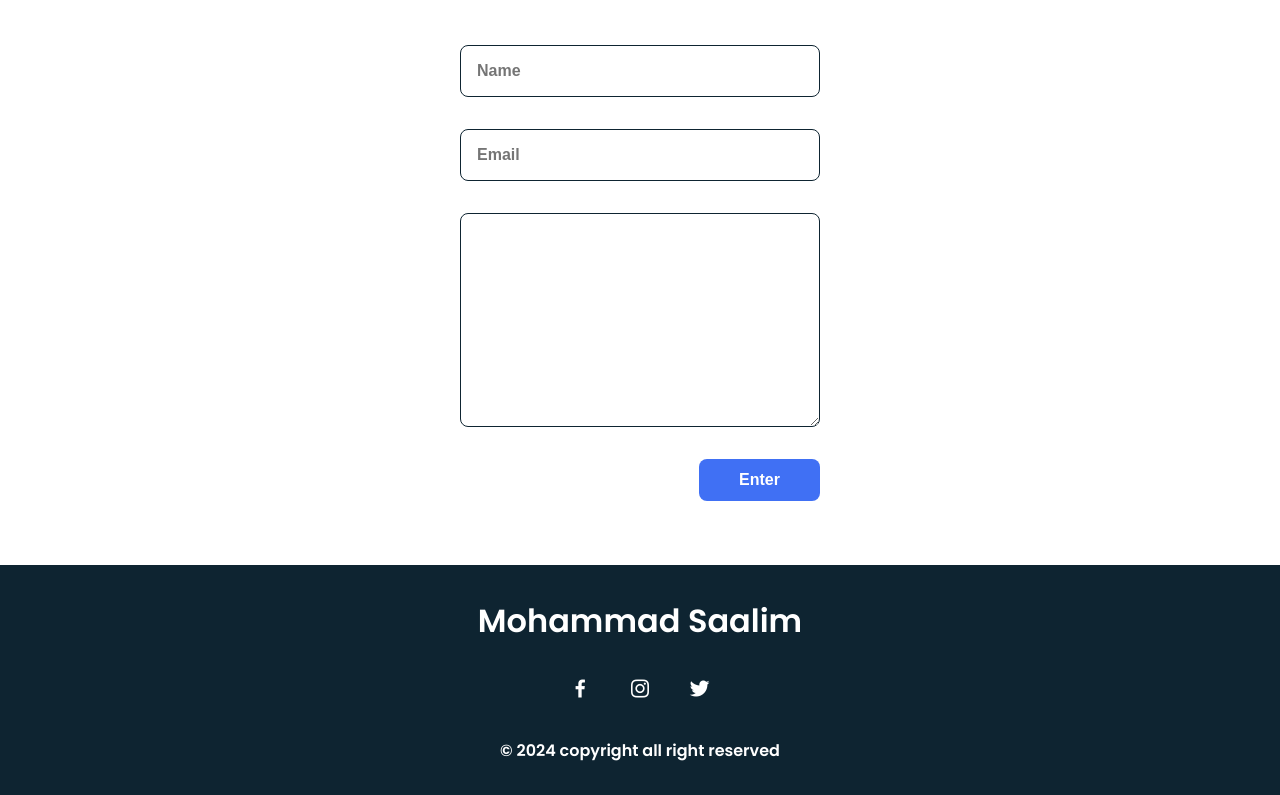
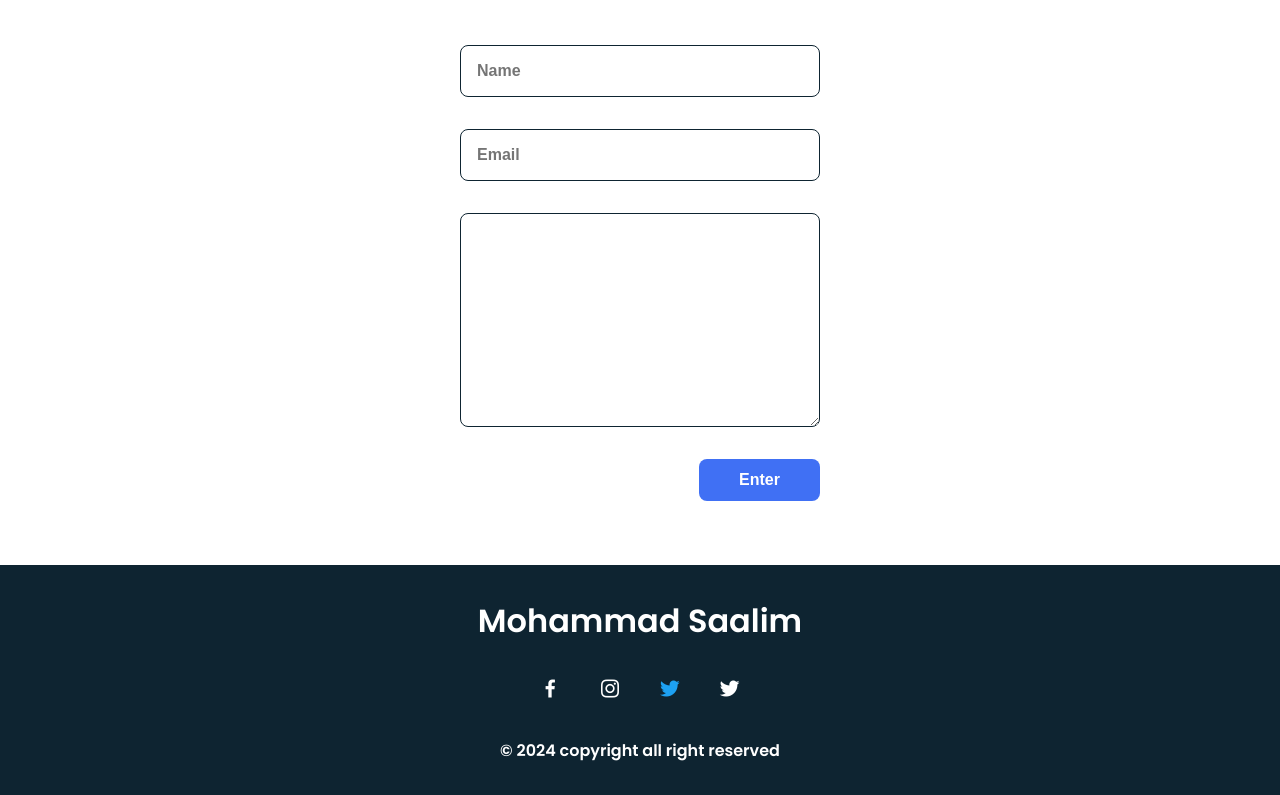
Before and after one commit to D3xt3rh/D3xt3rh.github.io, a plain HTML site: page index.html in a window 1280 px wide. Shown: the part 3792-4587 px from the top of the page. Drawn offline with nearby package versions, Linux system fonts and the light colour scheme.

Commit message:
Update index.html

```diff
--- a/index.html
+++ b/index.html
@@ -224,6 +224,7 @@
             <div class="footer__social">
                 <a href="https://www.facebook.com/mohammad.saalim.754/" class="footer__icon"><i class='bx bxl-facebook' ></i></a>
                 <a href="https://www.instagram.com/not.so.slim/" class="footer__icon"><i class='bx bxl-instagram' ></i></a>
+                <a href="https://twitter.com/SoNotSlim" class="footer__icon"><i class='bx bxl-twitter' style="font-size: 24px; color: #1DA1F2;"></i></a>
                 <a href="https://twitter.com/SoNotSlim" class="footer__icon"><i class='bx bxl-twitter' ></i></a>
             </div>
             <p>&#169; 2024 copyright all right reserved</p>
```
